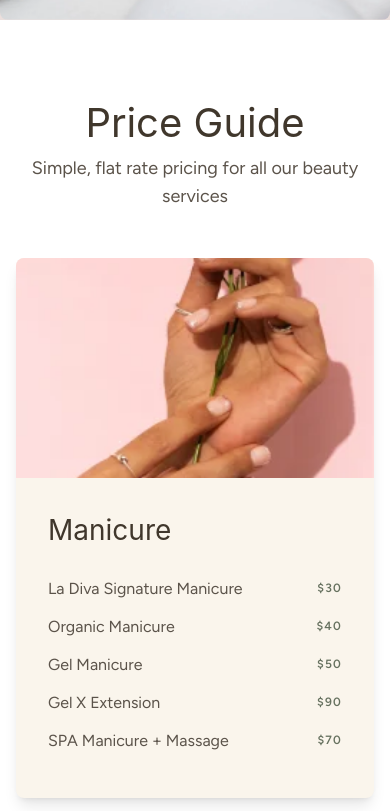
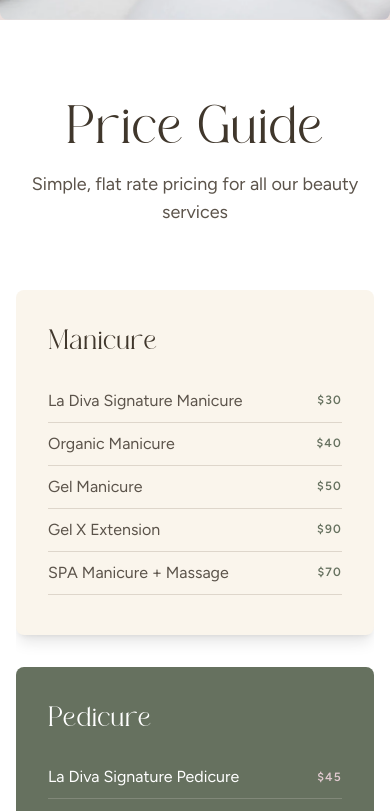
Before and after one commit to talhawebguru/la-diva-nails, a Next.js app: page / in a window 390 px wide. Shown: the part 5684-6495 px from the top of the page. Built offline with nearby package versions, Linux system fonts and the light colour scheme.

Commit message:
Price guide responsive done

```diff
--- a/app/components/home/PriceGuide.jsx
+++ b/app/components/home/PriceGuide.jsx
@@ -24,7 +24,7 @@ const PriceGuide = () => (
   <section>
     <Container>
       <motion.div
-        className="flex flex-col items-center py-20"
+        className="flex flex-col items-center py-20 overflow-hidden"
         initial={{ opacity: 0, y: 60 }}
         whileInView={{ opacity: 1, y: 0 }}
         transition={{ duration: 0.8, ease: "easeOut" }}
@@ -32,7 +32,7 @@ const PriceGuide = () => (
       >
         {/* Heading */}
         <motion.h2
-          className="text-[#40372c] text-[40px] md:text-[54px] lg:text-[63.56px] font-normal font-['Inter'] leading-[1.15] text-center mb-2"
+          className="text-[#40372c] text-[54px] lg:text-[64px] font-normal font-mogan leading-[1.15] text-center mb-2"
           initial={{ opacity: 0, y: 30 }}
           whileInView={{ opacity: 1, y: 0 }}
           transition={{ duration: 0.7, delay: 0.1, ease: "easeOut" }}
@@ -41,7 +41,7 @@ const PriceGuide = () => (
           Price Guide
         </motion.h2>
         <motion.p
-          className="text-[#5b534a] text-lg font-normal font-figtree  leading-7 text-center mb-12"
+          className="text-[#5b534a] text-lg font-normal font-figtree  leading-7 text-center mb-16"
           initial={{ opacity: 0, y: 30 }}
           whileInView={{ opacity: 1, y: 0 }}
           transition={{ duration: 0.7, delay: 0.2, ease: "easeOut" }}
@@ -65,7 +65,7 @@ const PriceGuide = () => (
             transition={{ duration: 0.7, delay: 0.4, ease: "easeOut" }}
             viewport={{ once: true }}
           >
-            <div className="w-full md:w-[180px] h-[220px] md:h-auto relative">
+            <div className="w-full hidden md:block md:w-[180px] h-[220px] md:h-auto relative">
               <Image
                 src="/images/price1.png"
                 alt="Manicure"
@@ -76,12 +76,12 @@ const PriceGuide = () => (
               />
             </div>
             <div className="flex-1 p-8">
-              <div className="text-[#40372c] text-[28px] md:text-[31.78px] font-normal font-['Inter'] leading-[41.4px] mb-6">
+              <div className="text-[#40372c] text-[28px] md:text-[32px] font-normal font-mogan leading-[41.4px] mb-6">
                 Manicure
               </div>
               <ul>
                 {manicurePrices.map((item, idx) => (
-                  <li key={item.name} className="flex justify-between items-center mb-3">
+                  <li key={item.name} className="flex justify-between items-center mb-2 pb-2 border-b !border-[rgba(222,214,203,1)]">
                     <span className="text-[#5b534a] text-base font-normal font-figtree  leading-relaxed">
                       {item.name}
                     </span>
@@ -101,7 +101,7 @@ const PriceGuide = () => (
             transition={{ duration: 0.7, delay: 0.5, ease: "easeOut" }}
             viewport={{ once: true }}
           >
-            <div className="w-full md:w-[180px] h-[220px] md:h-auto relative">
+            <div className="w-full hidden md:block md:w-[180px] h-[220px] md:h-auto relative">
               <Image
                 src="/images/price2.png"
                 alt="Pedicure"
@@ -112,12 +112,12 @@ const PriceGuide = () => (
               />
             </div>
             <div className="flex-1 p-8">
-              <div className="text-white text-[28px] md:text-[31.36px] font-normal font-['Inter'] leading-[41.4px] mb-6">
+              <div className="text-white text-[28px] md:text-[32px] font-normal font-mogan leading-[41.4px] mb-6">
                 Pedicure
               </div>
               <ul>
                 {pedicurePrices.map((item, idx) => (
-                  <li key={item.name} className="flex justify-between items-center mb-3">
+                  <li key={item.name} className="flex justify-between items-center mb-2 pb-2 border-b !border-[rgba(235,230,222,0.2)]">
                     <span className="text-white text-base font-normal font-figtree  leading-relaxed">
                       {item.name}
                     </span>
```
